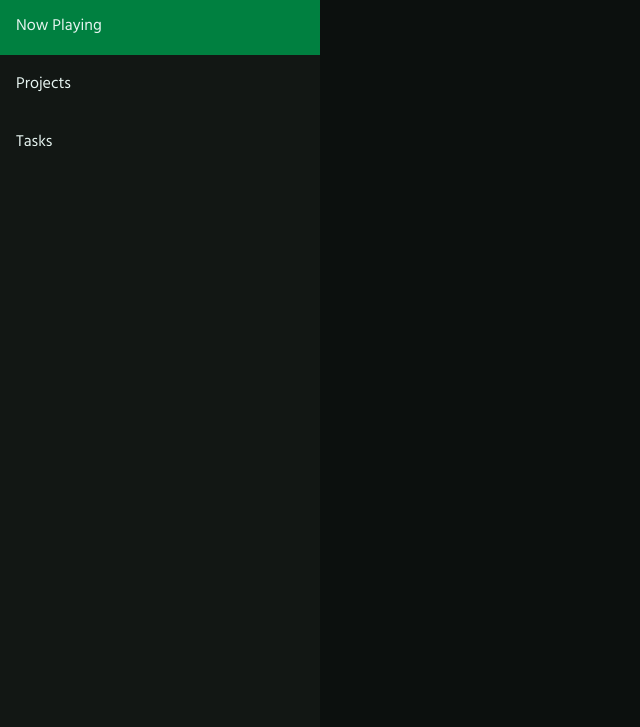
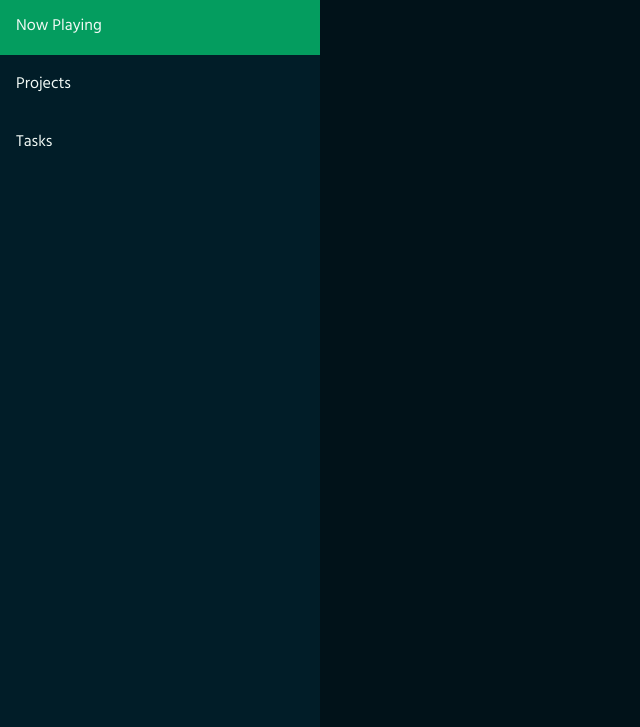
Before and after one commit to wiosdesigns/shuffle-do, a plain HTML site: page index.html in a window 1280 px wide. Shown: the part 73-800 px from the top of the page, without its empty margins (0-640 px from the left). Drawn offline with Linux system fonts and the light colour scheme.

Commit message:
color change

```diff
--- a/css/main.css
+++ b/css/main.css
@@ -1,10 +1,10 @@
 :root{
-  --fg: #e6f4f0;
-  --theme: #008040;
-  --bg1: #0c100e;
-  --bg2: #121714;
+  --fg: #f1f9f5;
+  --theme: #049d5f;
+  --bg1: #011219;
+  --bg2: #011d28;
   --error: #ef626c;
-  --dim: #808080;
+  --dim: #a5d8c1;
 }
 * {
   box-sizing: border-box;
```
